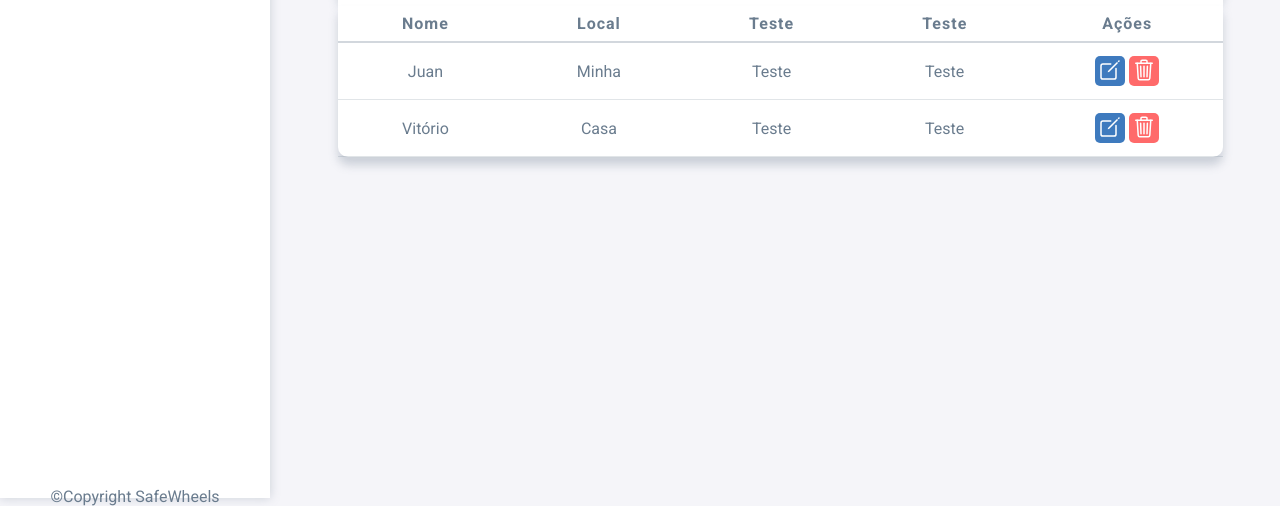
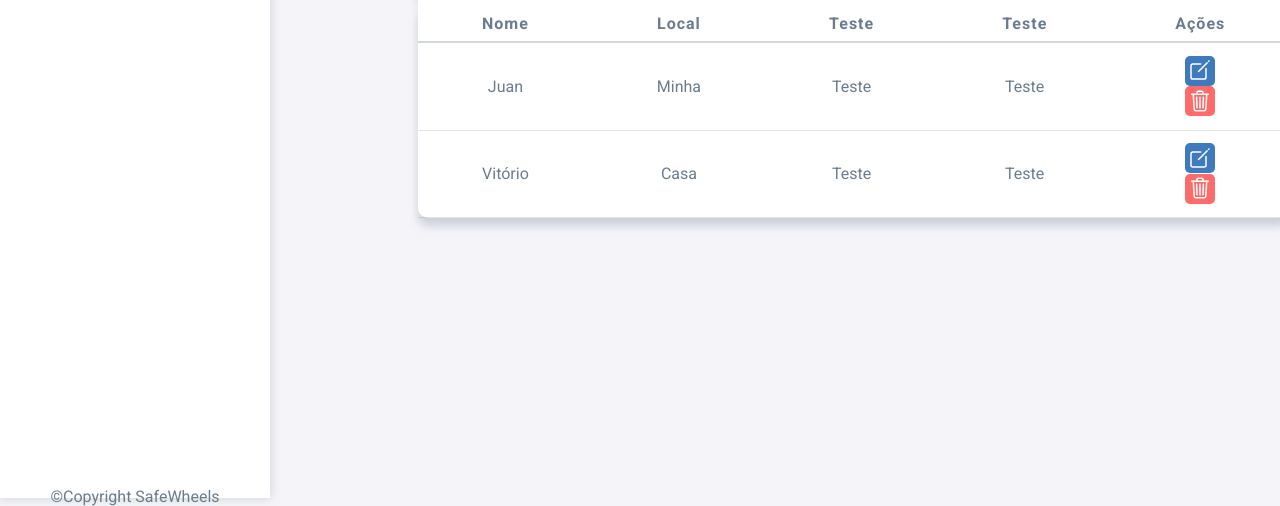
Before and after one commit to JuanVitorio/visual-ari, a plain HTML site: page imagem visual/assets/index.html in a window 1280 px wide. Shown: the part 342-848 px from the top of the page. Drawn offline with nearby package versions, Linux system fonts and the light colour scheme.

Commit message:
Update style.css

```diff
--- a/imagem visual/css/style.css
+++ b/imagem visual/css/style.css
@@ -158,8 +158,8 @@ main {
 }
 
 .boxing {
-  padding: 3rem 0 0 3rem;
-
+  padding-top: 3rem;
+  margin-left: 8rem;
 }
 
 .infos {
```
